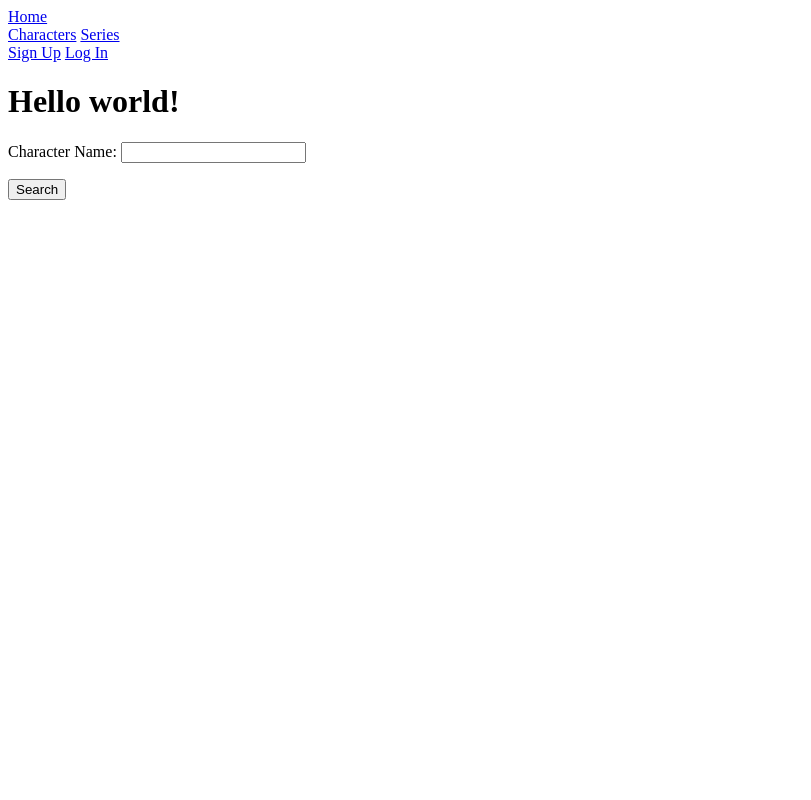
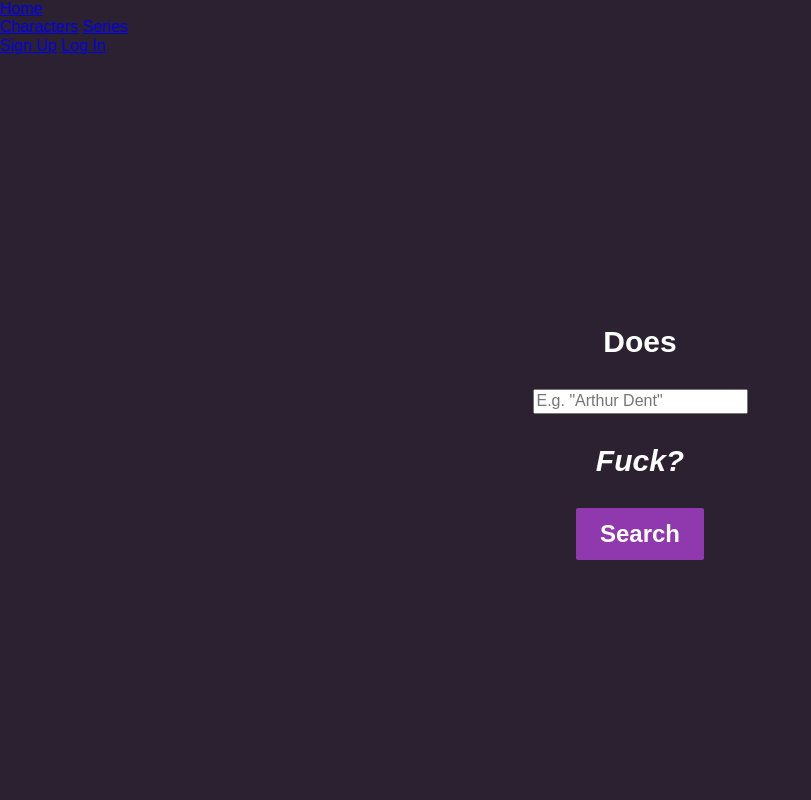
Before and after one commit to ctiller15/dhf-website, a Django app: page / in a window 1280 px wide. Shown: the whole page, without its empty margins (0-811 px from the left). Run offline with Django 3.2, Linux system fonts and the light colour scheme; parts of the project's set-up code (start-up, migrations or seed data) failed here and were passed over; some libraries are stand-ins or nearby versions.

Commit message:
Begin adding styling, added pure css

```diff
--- a/dhf_website/search/forms.py
+++ b/dhf_website/search/forms.py
@@ -5,4 +5,4 @@ class SearchForm(forms.Form):
         label="Character Name",
         max_length=100,
         required=True,
-        widget=forms.TextInput(attrs={'required': 'true'}))
+        widget=forms.TextInput(attrs={'required': 'true', 'placeholder': 'E.g. "Arthur Dent"'}))
--- a/dhf_website/search/templates/home.html
+++ b/dhf_website/search/templates/home.html
@@ -1,15 +1,22 @@
 {% extends 'base.html' %}
 
 {% block content %}
-<h1>Hello world!</h1>
 
-	<form
-		action="/search"
-		method="get">
-		{{ form.as_p }}
-		<input
-			type="submit"
-			value="Search">
-	</form>
+<section class="home-search-section">
+	<p>Does</p>
+
+		<form
+			action="/search"
+			method="get"
+			class="search-form">
+			{% for field in form %}
+				{{ field }}
+			{% endfor %}
+			<p>Fuck?</p>
+			<input class="pure-button home-search-button"
+				type="submit"
+				value="Search">
+		</form>
+</section>
 
 {% endblock %}
--- /dev/null
+++ b/dhf_website/static/css/main.css
@@ -0,0 +1,43 @@
+html, body {
+	height: 100%;
+}
+
+body {
+	--main-bg-color: #2C2130;
+	--main-button-color: #9039AE;
+	--main-text-color: #FFFFFF;
+	background-color: var(--main-bg-color);
+	color: var(--main-text-color);
+	display: flex;
+	flex-direction: column;
+}
+
+.home-search-section {
+	display: flex;
+	flex-direction: column;
+	align-items: center;
+	justify-content: center;
+	flex-grow: 1;
+}
+
+.home-search-section p {
+	font-size: 30px;
+	font-weight: bold;
+}
+
+.home-search-section p:nth-child(2) {
+	font-style: italic;
+}
+
+.home-search-section .search-form {
+	display: flex;
+	flex-direction: column;
+	align-items: center;
+}
+
+.home-search-button {
+	font-weight: bold;
+	font-size: 24px;
+	background-color: var(--main-button-color);
+	color: var(--main-text-color);
+}
--- a/dhf_website/static/js/script.js
+++ b/dhf_website/static/js/script.js
@@ -16,7 +16,7 @@ const addReferenceFormBtn = document.querySelector("#add-reference-form");
 
 const relationForm = document.getElementsByClassName("relation-form");
 const referenceForm = document.getElementsByClassName("reference-form");
-const characterForm = document.querySelector("#new_character_form");
+const characterForm = document.querySelector("#new_character_form") || document.querySelector("#update_character_form");
 
 let relationsFormCount = relationForm.length - 1;
 let referencesFormCount = referenceForm.length - 1;
--- a/dhf_website/users/templates/base.html
+++ b/dhf_website/users/templates/base.html
@@ -5,6 +5,9 @@
 		<meta charset="utf-8">
 		<title>Does He fuck?</title>
 		<meta name="viewport" content="width=device-width, initial-scale=1.0">
+		<link rel="stylesheet" href="https://unpkg.com/purecss@2.0.5/build/pure-min.css" integrity="sha384-LTIDeidl25h2dPxrB2Ekgc9c7sEC3CWGM6HeFmuDNUjX76Ert4Z4IY714dhZHPLd" crossorigin="anonymous">
+		{% load static %}
+		<link rel="stylesheet" type="text/css" href="{% static "css/main.css" %}"/>
 	</head>
 
 	<nav>
```
Also changed, not shown: dhf_website/characters/templates/character_update_page.html (+12 -1 lines), dhf_website/characters/views.py (+1 -8 lines).
